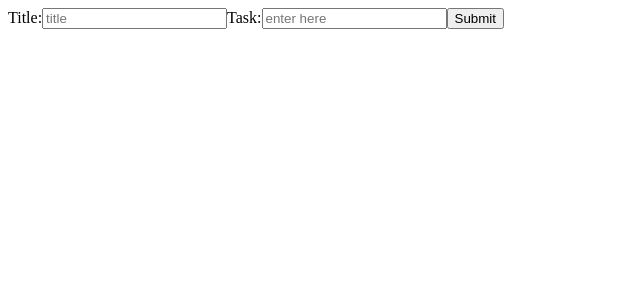
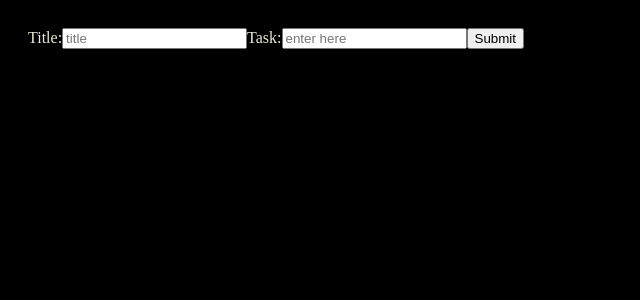
Before and after one commit to Debikasarkar713/spoke-todo, a React (Create React App) app: page / in a window 1280 px wide. Shown: the top 300 px of the page, without its empty margins (0-640 px from the left). Built offline with nearby package versions, Linux system fonts and the light colour scheme; data requests are answered from the project's data file.

Commit message:
add styled-components

```diff
--- a/package.json
+++ b/package.json
@@ -14,6 +14,7 @@
     "react-redux": "^8.0.2",
     "react-scripts": "^5.0.1",
     "redux-saga": "^1.2.1",
+    "styled-components": "^5.3.5",
     "web-vitals": "^2.1.4"
   },
   "scripts": {
--- a/src/App.js
+++ b/src/App.js
@@ -1,4 +1,4 @@
-import "./App.css";
+import { Layout } from "./styles/Layout";
 import TodoForm from "./components/TodoForm";
 import TodoList from "./components/TodoList";
 import { Provider } from "react-redux";
@@ -6,12 +6,12 @@ import store from "./store";
 //Provider takes in a prop called store, where our state lives
 const App = () => {
   return (
-    <>
+    <Layout>
       <Provider store={store}>
         <TodoForm />
         <TodoList />
       </Provider>
-    </>
+    </Layout>
   );
 };
 
--- /dev/null
+++ b/src/styles/Layout.js
@@ -0,0 +1,21 @@
+import React from "react";
+import { createGlobalStyle, ThemeProvider } from "styled-components";
+import theme from "./theme";
+
+const GlobalStyle = createGlobalStyle`
+    body {
+        background-color: black;
+        color: #ECEAD8;
+        padding: 20px;
+    }
+`;
+
+export const Layout = ({ children, bgColor }) => (
+  <ThemeProvider theme={theme}>
+    <GlobalStyle />
+
+    <main>
+      <header>{children}</header>
+    </main>
+  </ThemeProvider>
+);
--- /dev/null
+++ b/src/styles/theme.js
@@ -0,0 +1,6 @@
+const theme = {
+  calmingGreen: "#8C9986",
+  white: "#FFFFFF",
+};
+
+export default theme;
```
